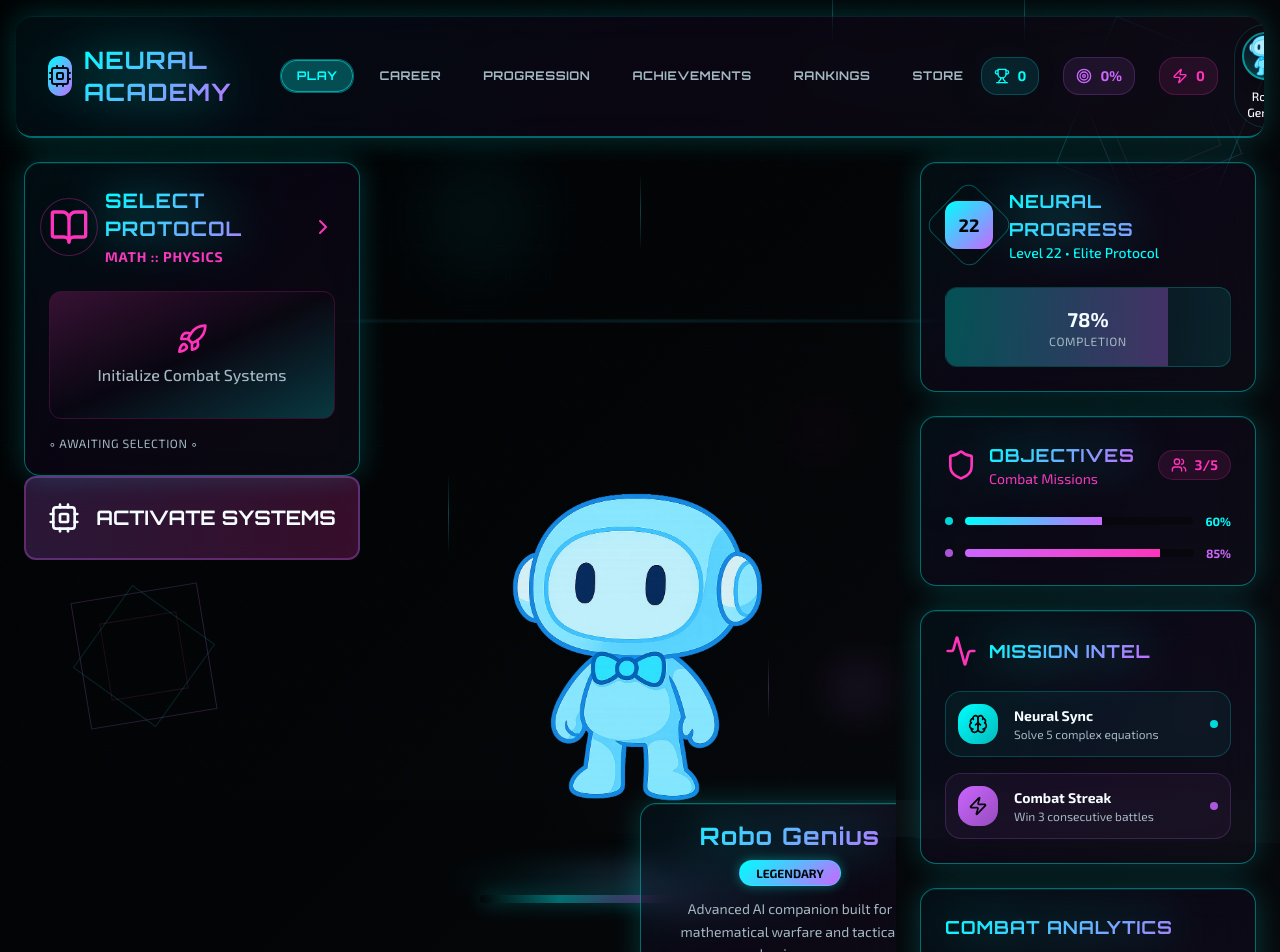
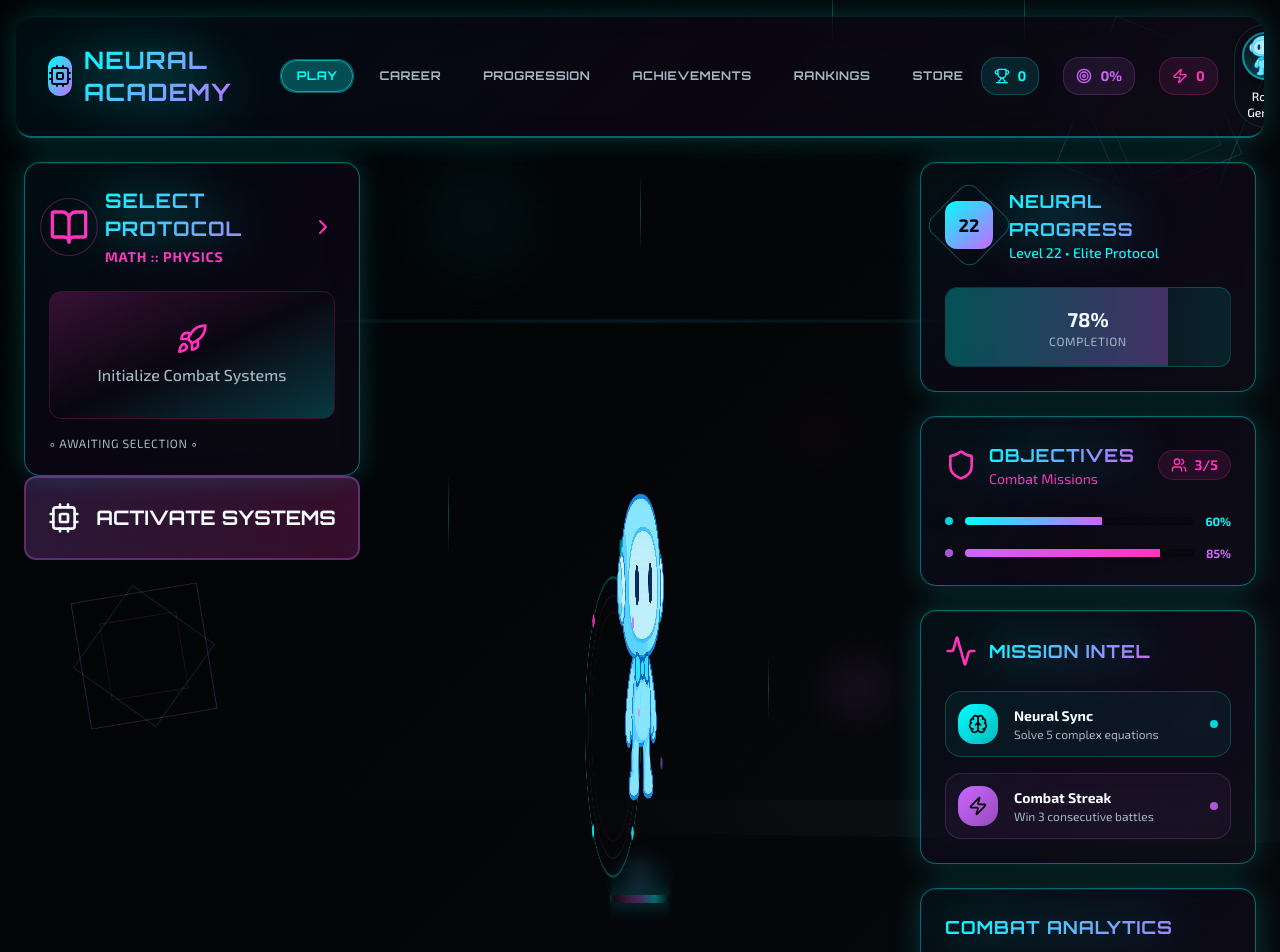
Before and after one commit to EatWheat-25/physics-duel-dash, a React (Vite) app: page / in a window 1280 px wide. Shown: the top 952 px of the page. Built offline with nearby package versions, Linux system fonts and the light colour scheme.

Commit message:
Visual edit in Lovable

```diff
--- a/src/components/FortniteStyleShowcase.tsx
+++ b/src/components/FortniteStyleShowcase.tsx
@@ -20,121 +20,129 @@ const FortniteStyleShowcase: React.FC<FortniteStyleShowcaseProps> = ({
     };
   };
   const effects = getRarityEffects(character.rarity);
-  return (
-    <div className="flex-1 flex items-center justify-center p-8 relative overflow-hidden">
+  return <div className="flex-1 flex items-center justify-center p-8 relative overflow-hidden">
       {/* Holographic Showcase Arena */}
-      <motion.div
-        initial={{ scale: 0.8, opacity: 0 }}
-        animate={{ scale: 1, opacity: 1 }}
-        transition={{ duration: 1, ease: "easeOut" }}
-        className="relative"
-      >
-        {/* Character Platform */}
-        <motion.div
-          className="relative cursor-pointer group"
-          onClick={onCharacterClick}
-        >
+      <motion.div initial={{
+      scale: 0.8,
+      opacity: 0
+    }} animate={{
+      scale: 1,
+      opacity: 1
+    }} transition={{
+      duration: 1,
+      ease: "easeOut"
+    }} className="relative">
+        {/* Rotating Holographic Platform */}
+        <motion.div animate={{
+        rotateY: [0, 360]
+      }} transition={{
+        duration: 20,
+        repeat: Infinity,
+        ease: "linear"
+      }} className="relative cursor-pointer group" onClick={onCharacterClick}>
           {/* Character Display with Ultra Glow */}
           <div className="relative w-96 h-[500px] flex items-end justify-center">
-            <motion.img
-              src={character.avatar}
-              alt={character.name}
-              className="max-w-full max-h-full object-contain transition-all duration-500 group-hover:scale-110"
-              style={{
+            <motion.img src={character.avatar} alt={character.name} className="max-w-full max-h-full object-contain transition-all duration-500 group-hover:scale-110" style={{
             filter: 'var(--glow-robot)',
             transform: 'perspective(1000px)'
-              }}
-              animate={{
+          }} animate={{
             y: [0, -10, 0],
             rotateX: [0, 2, 0]
-              }}
-              transition={{
+          }} transition={{
             duration: 4,
             repeat: Infinity,
             ease: "easeInOut"
-              }}
-            />
+          }} />
 
             {/* Advanced Holographic Base */}
-            <motion.div
-              className="absolute bottom-0 w-full h-12"
-              style={{
+            <motion.div className="absolute bottom-0 w-full h-12" style={{
             background: `
                   radial-gradient(ellipse 80% 100% at center, hsl(180, 100%, 50%, 0.3), transparent 70%),
                   radial-gradient(ellipse 60% 100% at center, hsl(280, 100%, 70%, 0.2), transparent 60%),
                   radial-gradient(ellipse 40% 100% at center, hsl(320, 100%, 60%, 0.15), transparent 50%)
                 `,
             filter: 'blur(10px)'
-              }}
-              animate={{
+          }} animate={{
             opacity: [0.3, 0.8, 0.3],
             scale: [1, 1.1, 1]
-              }}
-              transition={{
+          }} transition={{
             duration: 3,
             repeat: Infinity,
             ease: "easeInOut"
-              }}
-            />
+          }} />
 
             {/* Holographic Grid Base */}
-            <motion.div
-              className="absolute bottom-0 w-80 h-2 rounded-full overflow-hidden"
-              style={{
+            <motion.div className="absolute bottom-0 w-80 h-2 rounded-full overflow-hidden" style={{
             background: 'linear-gradient(90deg, transparent, hsl(180, 100%, 50%, 0.4), hsl(280, 100%, 70%, 0.3), hsl(320, 100%, 60%, 0.2), transparent)',
             boxShadow: '0 0 20px hsl(180, 100%, 50%, 0.3)'
-              }}
-            >
-              <motion.div
-                className="w-full h-full bg-gradient-to-r from-transparent via-primary to-transparent"
-                animate={{ x: ['-100%', '100%'] }}
-                transition={{ duration: 3, repeat: Infinity, ease: "easeInOut" }}
-              />
+          }}>
+              <motion.div className="w-full h-full bg-gradient-to-r from-transparent via-primary to-transparent" animate={{
+              x: ['-100%', '100%']
+            }} transition={{
+              duration: 3,
+              repeat: Infinity,
+              ease: "easeInOut"
+            }} />
             </motion.div>
           </div>
 
+          {/* Orbiting Tech Elements */}
+          <motion.div className="absolute inset-0 pointer-events-none" animate={{
+          rotate: 360
+        }} transition={{
+          duration: 25,
+          repeat: Infinity,
+          ease: "linear"
+        }}>
+            <div className="relative w-full h-full">
+              <div className="absolute top-1/4 left-1/4 w-4 h-4 rounded-full bg-primary/60 animate-pulse" />
+              <div className="absolute top-3/4 right-1/4 w-3 h-3 rounded-full bg-secondary/60 animate-pulse" />
+              <div className="absolute top-1/2 right-1/3 w-2 h-2 rounded-full bg-accent/60 animate-pulse" />
+            </div>
+          </motion.div>
 
+          {/* Holographic Ring */}
+          <motion.div className="absolute bottom-8 left-1/2 transform -translate-x-1/2 w-72 h-72 rounded-full border-2 border-primary/30" animate={{
+          rotate: [0, 360],
+          scale: [1, 1.05, 1]
+        }} transition={{
+          rotate: {
+            duration: 15,
+            repeat: Infinity,
+            ease: "linear"
+          },
+          scale: {
+            duration: 4,
+            repeat: Infinity,
+            ease: "easeInOut"
+          }
+        }}>
+            <div className="absolute inset-4 rounded-full border border-secondary/20" />
+            <div className="absolute inset-8 rounded-full border border-accent/15" />
+
+            {/* Tech Nodes */}
+            <div className="absolute top-0 left-1/2 transform -translate-x-1/2 -translate-y-1/2 w-3 h-3 rounded-full bg-primary animate-pulse" />
+            <div className="absolute bottom-0 left-1/2 transform -translate-x-1/2 translate-y-1/2 w-3 h-3 rounded-full bg-secondary animate-pulse" />
+            <div className="absolute left-0 top-1/2 transform -translate-x-1/2 -translate-y-1/2 w-3 h-3 rounded-full bg-accent animate-pulse" />
+            <div className="absolute right-0 top-1/2 transform translate-x-1/2 -translate-y-1/2 w-3 h-3 rounded-full bg-primary animate-pulse" />
+          </motion.div>
         </motion.div>
 
         {/* Character Info Panel */}
-        <motion.div
-          initial={{ y: 50, opacity: 0 }}
-          animate={{ y: 0, opacity: 1 }}
-          transition={{ delay: 0.5, duration: 0.8 }}
-          className="absolute -bottom-20 left-1/2 transform -translate-x-1/2 cyber-panel p-4 min-w-[300px]"
-        >
-          <div className="text-center">
-            <h2 className="text-2xl font-bold futuristic-heading mb-2">{character.name}</h2>
-            <div className="flex items-center justify-center gap-2 mb-3">
-              <motion.div
-                className="px-4 py-1 rounded-full text-xs font-bold uppercase border"
-                style={{
-                  background: 'var(--gradient-primary)',
-                  borderColor: 'hsl(180, 100%, 50%, 0.4)',
-                  color: 'hsl(220, 30%, 2%)'
-                }}
-                animate={{ boxShadow: ['0 0 10px hsl(180, 100%, 50%, 0.3)', '0 0 20px hsl(180, 100%, 50%, 0.6)', '0 0 10px hsl(180, 100%, 50%, 0.3)'] }}
-                transition={{ duration: 2, repeat: Infinity }}
-              >
-                {character.rarity}
-              </motion.div>
-            </div>
-            <p className="text-muted-foreground text-sm max-w-xs leading-relaxed">{character.description}</p>
-          </div>
-        </motion.div>
+
 
         {/* Interactive Hint */}
-        <motion.div
-          animate={{ opacity: [0.4, 1, 0.4] }}
-          transition={{ duration: 3, repeat: Infinity }}
-          className="absolute -bottom-32 left-1/2 transform -translate-x-1/2 text-center"
-        >
+        <motion.div animate={{
+        opacity: [0.4, 1, 0.4]
+      }} transition={{
+        duration: 3,
+        repeat: Infinity
+      }} className="absolute -bottom-32 left-1/2 transform -translate-x-1/2 text-center">
           <p className="text-xs text-primary font-medium uppercase tracking-wider">
             ◦ CLICK TO MODIFY AGENT ◦
           </p>
         </motion.div>
       </motion.div>
-    </div>
-  );
+    </div>;
 };
 export default FortniteStyleShowcase;
```
Lines whose indentation alone changed are shown as unchanged.
